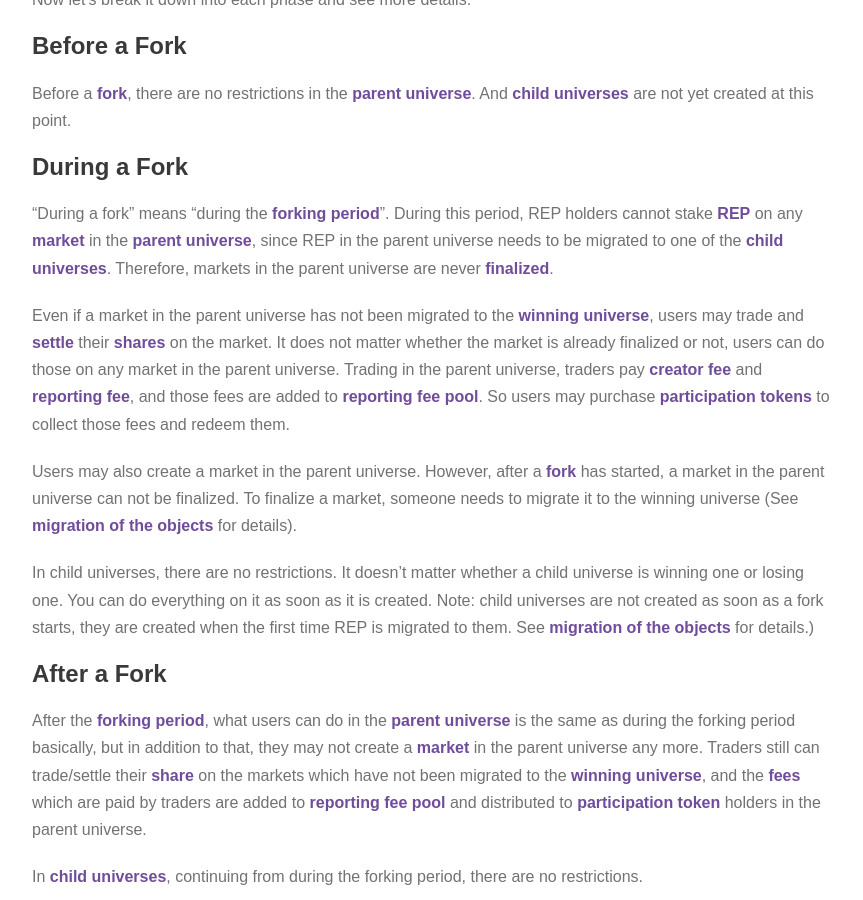
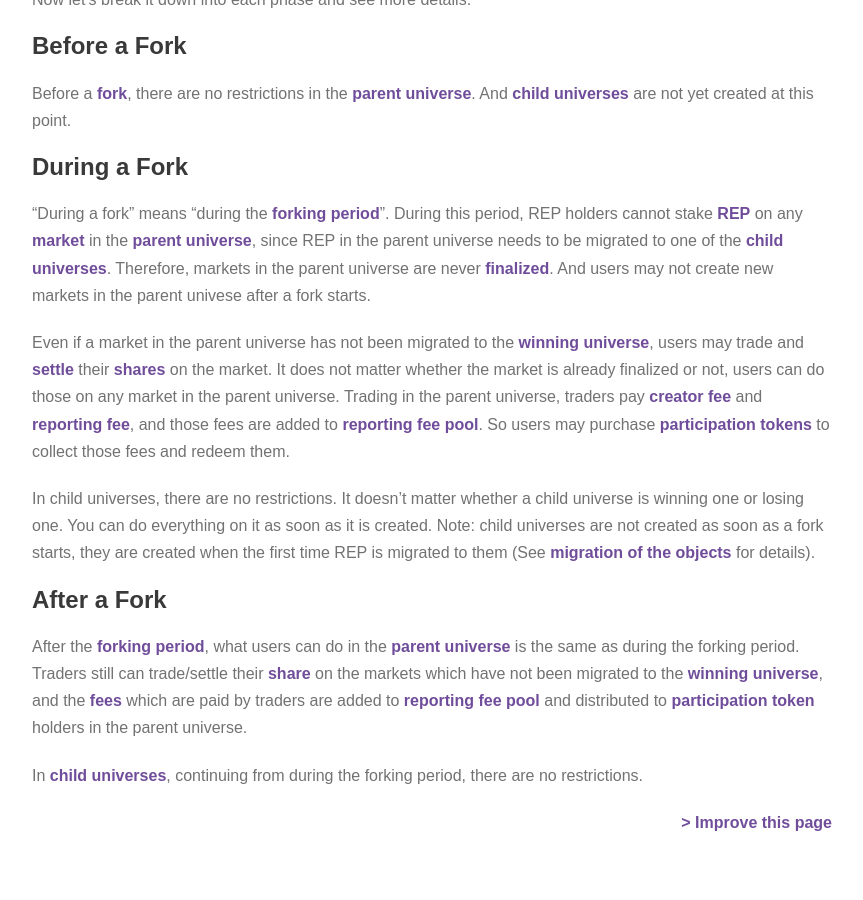
Before and after one commit to MicahZoltu/Augur.Guide-for-IPFS, a Jekyll site: the page built from collections/_version2-english/9-fork/3-restrictions-on-use.md, in a window 1280 px wide and 900 px high, scrolled down 864 px. Shown: the whole window, without its empty margins (358-1221 px from the left). Built offline with Jekyll 4.4.1, drawn with Linux system fonts in a browser that asks for light colours; comment, search, counter and statistics services are not loaded; some of the changed text lies outside the part shown.

Commit message:
Fix "restrictions-on-use.md"

```diff
--- a/collections/_version2-english/9-fork/3-restrictions-on-use.md
+++ b/collections/_version2-english/9-fork/3-restrictions-on-use.md
@@ -31,7 +31,7 @@
 Then, what is a [locked universe]({{glossary_locked_universe}})? And what can users do in the [parent universe]({{glossary_parent_universe}}) and [child universes]({{glossary_child_universe}}) specifically? The purpose of this page is to clear up those questions.
 
 ## Summary
-From a conclusion, when a [fork]({{glossary_fork}}) starts, in the [parent universe]({{glossary_parent_universe}}), [REP]({{glossary_reputation_token}}) cannot be staked on any [market]({{glossary_market}}) and markets cannot be [finalized]({{glossary_finalized_market}}). Additionally, after the [forking period]({{glossary_forking_period}}), any market can be created in the parent universe. On the other hand, in [child universes]({{glossary_child_universe}}), users can do anything right after it is created.
+From a conclusion, when a [fork]({{glossary_fork}}) starts, in the [parent universe]({{glossary_parent_universe}}), [REP]({{glossary_reputation_token}}) cannot be staked on any [market]({{glossary_market}}) and markets cannot be [finalized]({{glossary_finalized_market}}), in addition to that, after, new markets cannot be created. On the other hand, in [child universes]({{glossary_child_universe}}), users can do anything right after it is created.
 <table>
   <thead>
     <tr>
@@ -55,7 +55,7 @@
       <td rowspan="1" colspan="1">Creation</td>
       <td rowspan="1" colspan="1" class="center">✅</td>
       <td rowspan="1" colspan="1" class="center">-</td>
-      <td rowspan="1" colspan="1" class="center">✅</td>
+      <td rowspan="1" colspan="1" class="center">❌</td>
       <td rowspan="1" colspan="1" class="center">✅</td>
       <td rowspan="1" colspan="1" class="center">❌</td>
       <td rowspan="1" colspan="1" class="center">✅</td>
@@ -134,15 +134,13 @@
 Before a [fork]({{glossary_fork}}), there are no restrictions in the [parent universe]({{glossary_parent_universe}}). And [child universes]({{glossary_child_universe}}) are not yet created at this point.
 
 ## During a Fork
-"During a fork" means "during the [forking period]({{glossary_forking_period}})". During this period, REP holders cannot stake [REP]({{glossary_reputation_token}}) on any [market]({{glossary_market}}) in the [parent universe]({{glossary_parent_universe}}), since REP in the parent universe needs to be migrated to one of the [child universes]({{glossary_child_universe}}). Therefore, markets in the parent universe are never [finalized]({{glossary_finalized_market}}).
+"During a fork" means "during the [forking period]({{glossary_forking_period}})". During this period, REP holders cannot stake [REP]({{glossary_reputation_token}}) on any [market]({{glossary_market}}) in the [parent universe]({{glossary_parent_universe}}), since REP in the parent universe needs to be migrated to one of the [child universes]({{glossary_child_universe}}). Therefore, markets in the parent universe are never [finalized]({{glossary_finalized_market}}). And users may not create new markets in the parent univese after a fork starts.
 
 Even if a market in the parent universe has not been migrated to the [winning universe]({{glossary_winning_universe}}), users may trade and [settle]({{glossary_settlement}}) their [shares]({{glossary_share}}) on the market. It does not matter whether the market is already finalized or not, users can do those on any market in the parent universe. Trading in the parent universe, traders pay [creator fee]({{glossary_creator_fee}}) and [reporting fee]({{glossary_reporting_fee}}), and those fees are added to [reporting fee pool]({{glossary_reporting_fee_pool}}). So users may purchase [participation tokens]({{glossary_participation_token}}) to collect those fees and redeem them.
 
-Users may also create a market in the parent universe. However, after a [fork]({{glossary_fork}}) has started, a market in the parent universe can not be finalized. To finalize a market, someone needs to migrate it to the winning universe (See [migration of the objects]({{url_migration_of_the_objects}}#non-forking-market) for details).
-
-In child universes, there are no restrictions. It doesn't matter whether a child universe is winning one or losing one. You can do everything on it as soon as it is created.  Note: child universes are not created as soon as a fork starts, they are created when the first time REP is migrated to them.  See [migration of the objects]({{url_migration_of_the_objects}}#forking-market) for details.)
+In child universes, there are no restrictions. It doesn't matter whether a child universe is winning one or losing one. You can do everything on it as soon as it is created.  Note: child universes are not created as soon as a fork starts, they are created when the first time REP is migrated to them (See [migration of the objects]({{url_migration_of_the_objects}}#forking-market) for details).
 
 ## After a Fork
-After the [forking period]({{glossary_forking_period}}), what users can do in the [parent universe]({{glossary_parent_universe}}) is the same as during the forking period basically, but in addition to that, they may not create a [market]({{glossary_market}}) in the parent universe any more. Traders still can trade/settle their [share]({{glossary_share}}) on the markets which have not been migrated to the [winning universe]({{glossary_winning_universe}}), and the [fees]({{glossary_trading_fee}}) which are paid by traders are added to [reporting fee pool]({{glossary_reporting_fee_pool}}) and distributed to [participation token]({{glossary_participation_token}}) holders in the parent universe.
+After the [forking period]({{glossary_forking_period}}), what users can do in the [parent universe]({{glossary_parent_universe}}) is the same as during the forking period. Traders still can trade/settle their [share]({{glossary_share}}) on the markets which have not been migrated to the [winning universe]({{glossary_winning_universe}}), and the [fees]({{glossary_trading_fee}}) which are paid by traders are added to [reporting fee pool]({{glossary_reporting_fee_pool}}) and distributed to [participation token]({{glossary_participation_token}}) holders in the parent universe.
 
 In [child universes]({{glossary_child_universe}}), continuing from during the forking period, there are no restrictions.
```
